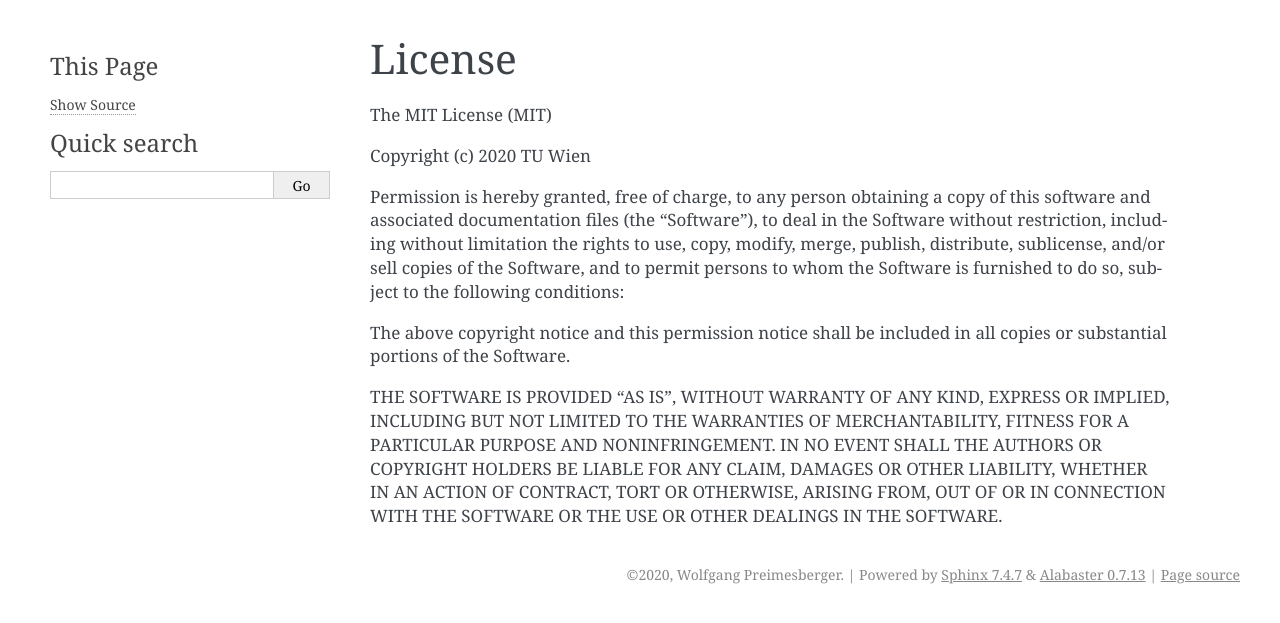
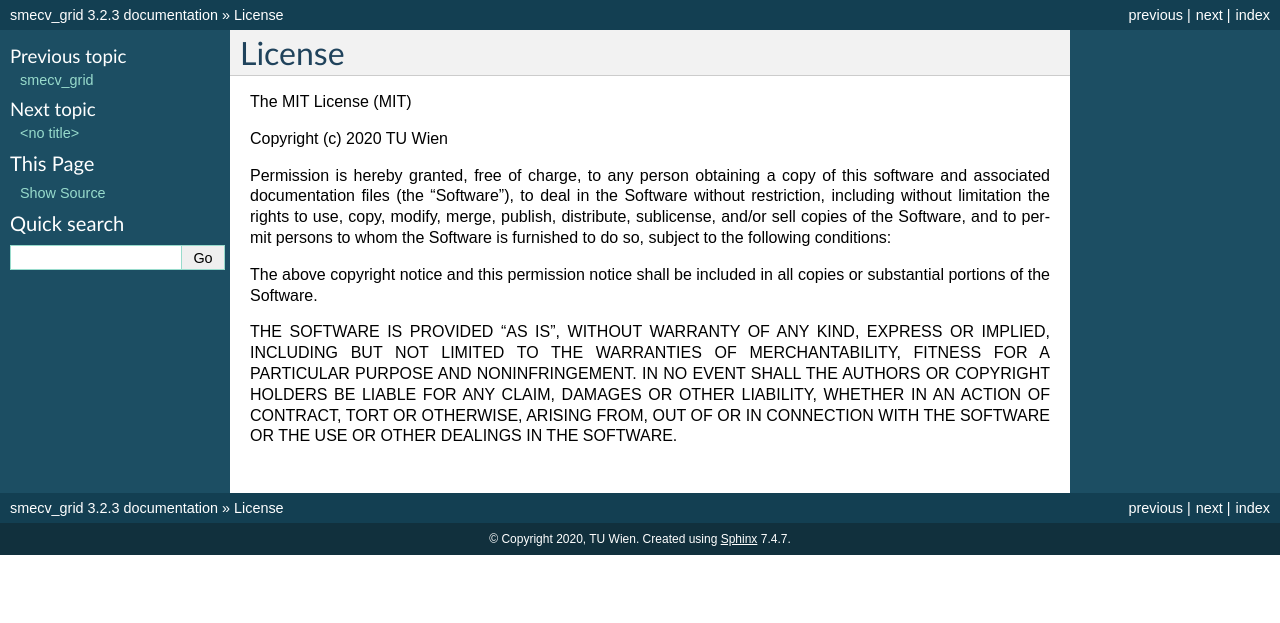
Before and after one commit to wpreimes/smecv-grid, a Sphinx documentation site: the page built from docs/license.rst, in a window 1280 px wide. Shown: the top 623 px of the page. Built offline with Sphinx 7.4.7, drawn with Linux system fonts in a browser that asks for light colours; pages that are not in the unit, such as notebooks, are missing from menus.

Commit message:
Change readthedocs theme

```diff
--- a/docs/conf.py
+++ b/docs/conf.py
@@ -82,7 +82,7 @@ master_doc = 'index'
 
 # General information about the project.
 project = u'smecv_grid'
-copyright = u'2020, Wolfgang Preimesberger'
+copyright = u'2020, TU Wien'
 
 # The version info for the project you're documenting, acts as replacement for
 # |version| and |release|, also used in various other places throughout the
@@ -135,7 +135,7 @@ pygments_style = 'sphinx'
 
 # The theme to use for HTML and HTML Help pages.  See the documentation for
 # a list of builtin themes.
-html_theme = 'alabaster'
+html_theme = 'default'
 
 # Theme options are theme-specific and customize the look and feel of a theme
 # further.  For a list of options available for each theme, see the
@@ -236,7 +236,7 @@ latex_elements = {
 # (source start file, target name, title, author, documentclass [howto/manual]).
 latex_documents = [
   ('index', 'user_guide.tex', u'smecv_grid Documentation',
-   u'Wolfgang Preimesberger', 'manual'),
+   u'TU Wien', 'manual'),
 ]
 
 # The name of an image file (relative to this directory) to place at the top of
```
